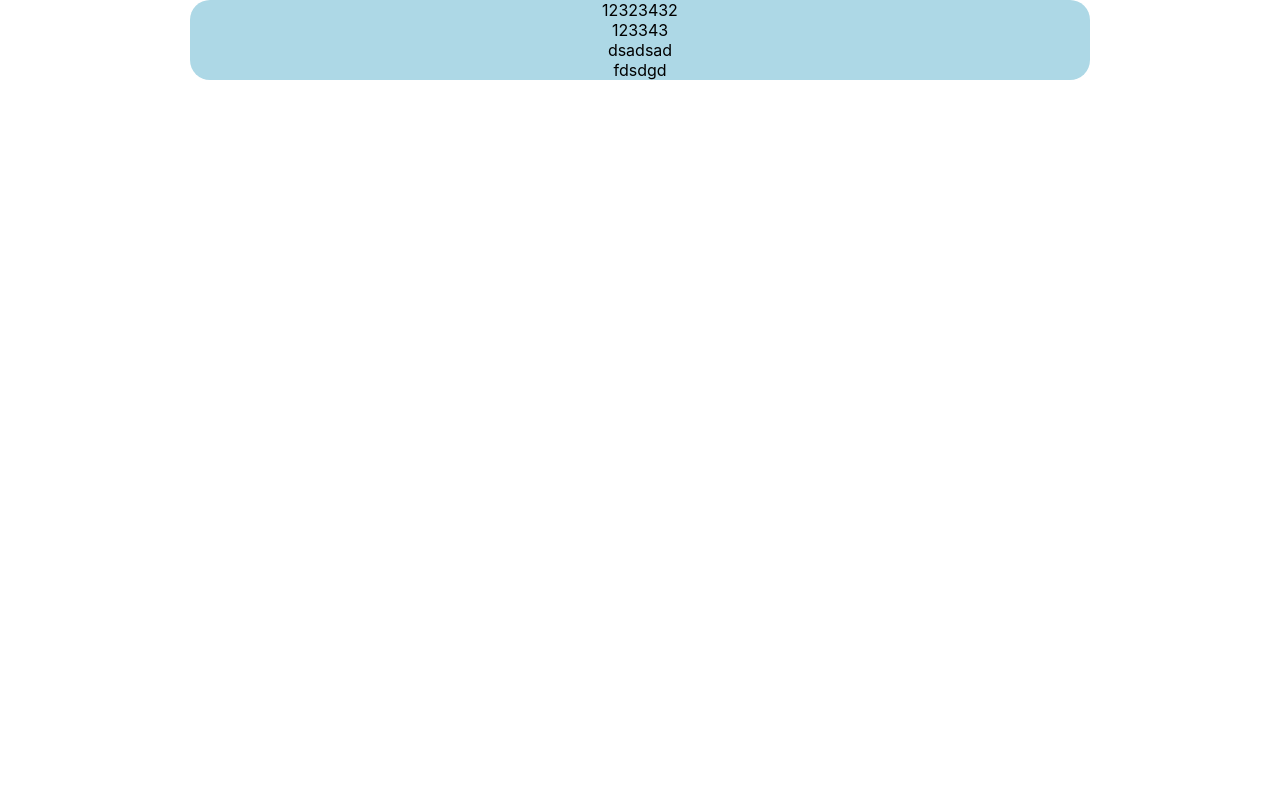
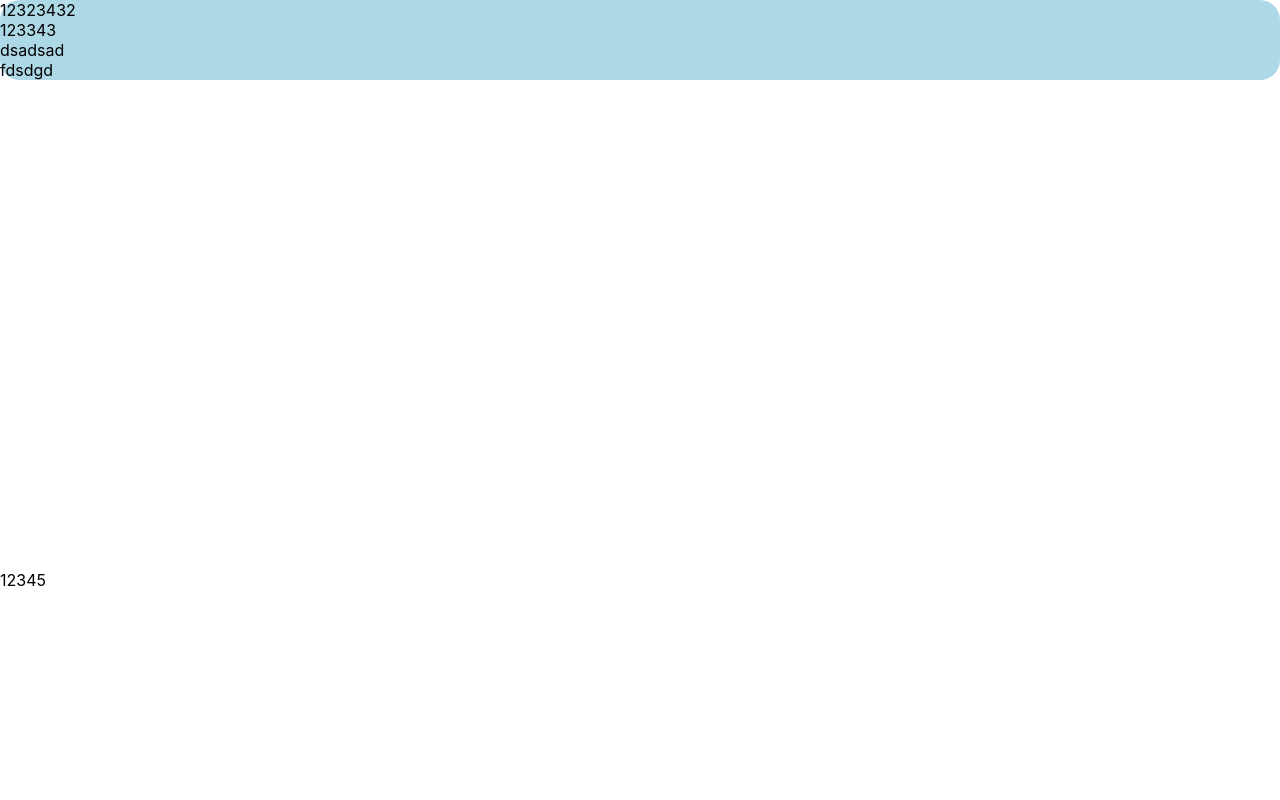
Before and after one commit to fc-fullstack-courses/react-lessons, a React (Create React App) app: page / in a window 1280 px wide. Shown: the top 800 px of the page. Built offline with nearby package versions, Linux system fonts and the light colour scheme.

Commit message:
Add conditional classes example

```diff
--- a/src/App.js
+++ b/src/App.js
@@ -19,14 +19,14 @@ class App extends React.Component {
 
   render() {
     return (
-      <main className="container">
+      <main>
         <List>
           <li>12323432</li>
           <li>123343</li>
           <li>dsadsad</li>
           <li>fdsdgd</li>
         </List>
-        <FlexContainer justContent="center" alignItems="flex-end">
+        <FlexContainer justContent="flex-start" alignItems="center">
           <span>1</span>
           <span>2</span>
           <span>3</span>
--- /dev/null
+++ b/src/components/FlexContainer/FlexContainer.module.scss
@@ -0,0 +1,17 @@
+.container {
+  display: flex;
+  width: 1000px;
+  height: 1000px;
+}
+
+.jcCenter {
+  justify-content: center;
+}
+
+.jcFlexStart {
+  justify-content: flex-start;
+}
+
+.aiCenter {
+  align-items: center;
+}
--- a/src/components/FlexContainer/index.jsx
+++ b/src/components/FlexContainer/index.jsx
@@ -1,4 +1,6 @@
 import React from 'react';
+import cx from 'classnames';
+import styles from './FlexContainer.module.scss';
 
 const FlexContainer = (props) => {
   const {
@@ -7,15 +9,17 @@ const FlexContainer = (props) => {
     alignItems = 'stretch',
   } = props;
 
-  const styles = {
-    display: 'flex',
-    justifyContent: justContent,
-    alignItems,
-    width: '1000px',
-    height: '1000px',
-  };
+  // const classes = `container jc-${justContent} ai-${alignItems}`;
 
-  return <div style={styles}>{children}</div>;
+  const isJCCenter = justContent === 'center';
+
+  const classes = cx(styles.container, {
+    [styles.jcCenter]: isJCCenter,
+    [styles.jcFlexStart]: justContent === 'flex-start',
+    [styles.aiCenter]: alignItems === 'center',
+  });
+
+  return <div className={classes}>{children}</div>;
 };
 
 export default FlexContainer;
```
